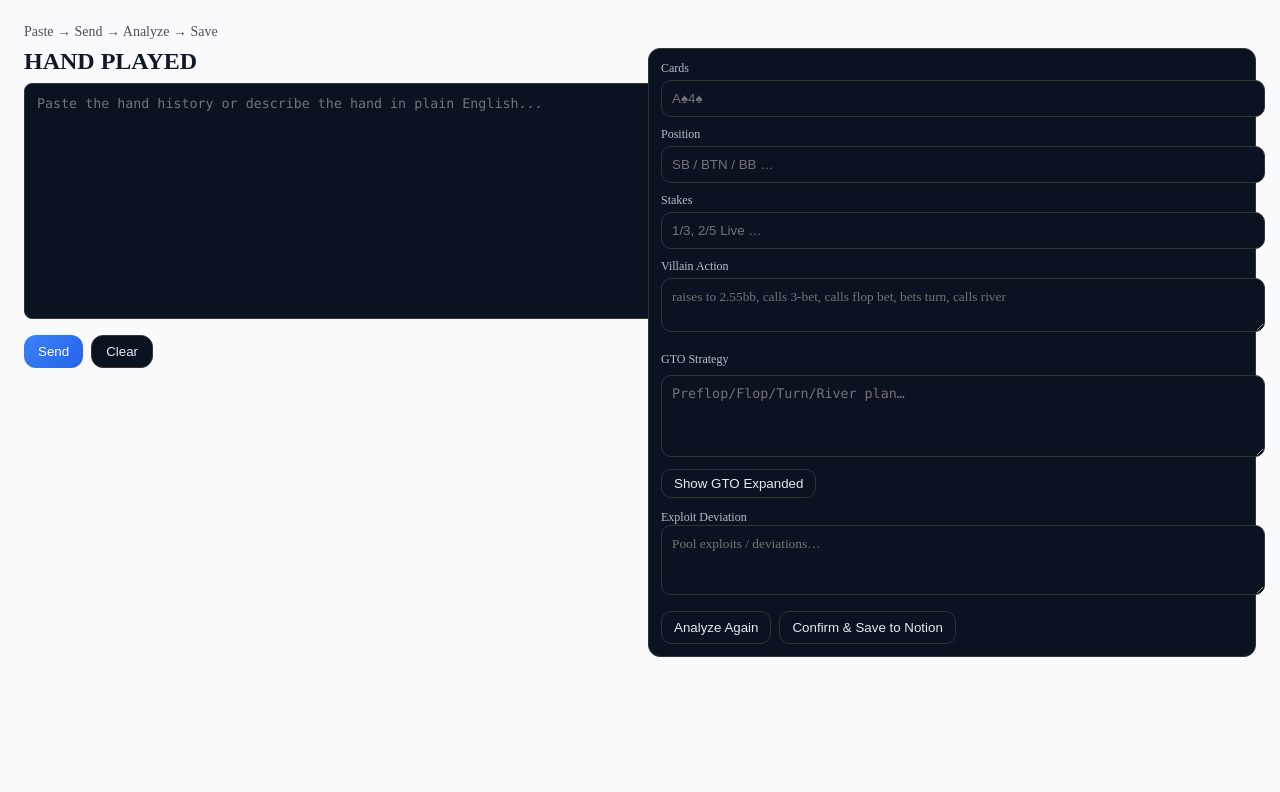
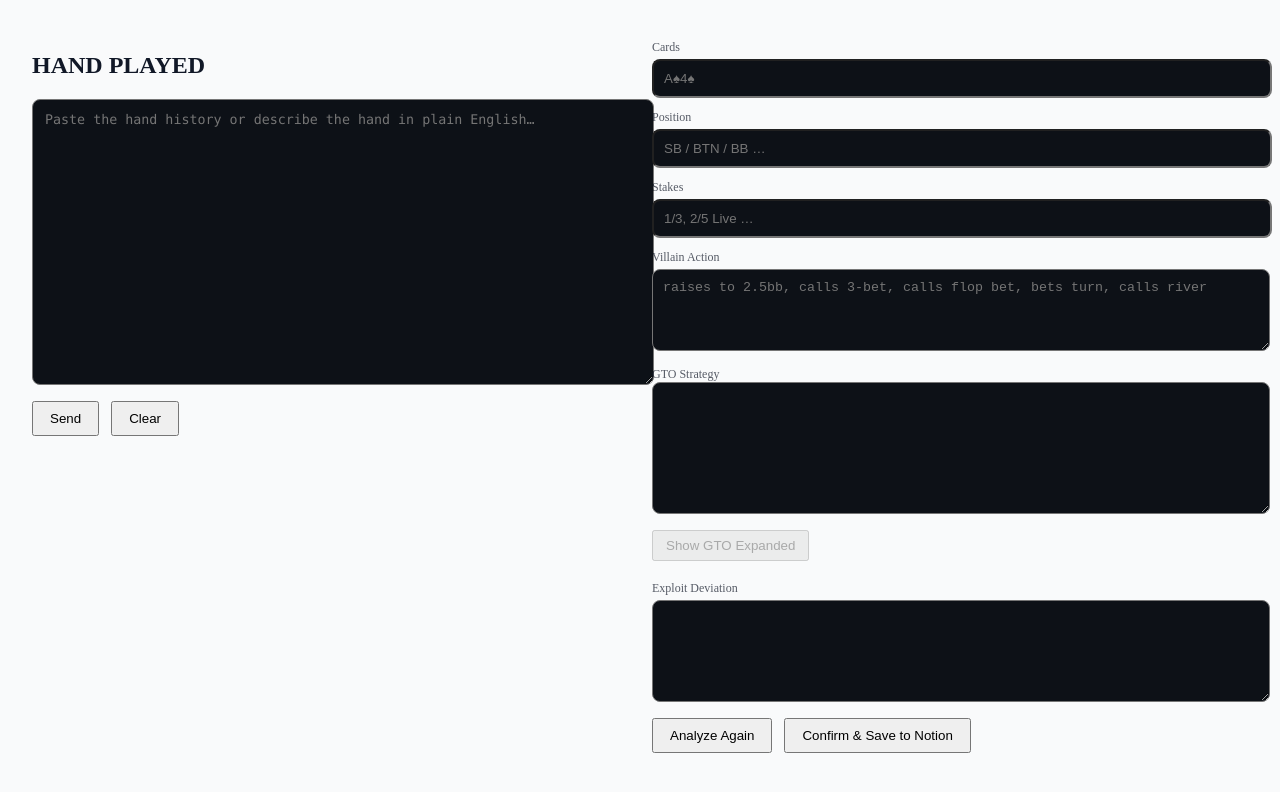
Before and after one commit to yeruvabala/notion-poker-web, a Next.js app: page / in a window 1280 px wide. Shown: the top 792 px of the page. Built offline with nearby package versions, Linux system fonts and the light colour scheme.

Commit message:
Update page.tsx

```diff
--- a/app/page.tsx
+++ b/app/page.tsx
@@ -1,13 +1,12 @@
-// app/page.tsx
 'use client';
 
-import React, { useMemo, useState } from 'react';
+import React from 'react';
 
 type Analysis = {
   gto_strategy?: string;
   exploit_deviation?: string;
   learning_tag?: string[];
-  gto_expanded?: string;
+  gto_expanded_text?: string;
   facts?: {
     effStackBB?: number | null;
     flop?: string[] | null;
@@ -18,37 +17,34 @@ type Analysis = {
 };
 
 export default function Page() {
-  // LEFT: the freeform input
-  const [rawText, setRawText] = useState('');
-
-  // RIGHT: parsed/editable-ish fields you already show
-  const [fields, setFields] = useState({
+  const [rawText, setRawText] = React.useState('');
+  const [fields, setFields] = React.useState({
     cards: '',
     position: '',
     stakes: '',
     villain_action: '',
   });
 
-  // API response
-  const [analysis, setAnalysis] = useState<Analysis | null>(null);
-  const [loading, setLoading] = useState(false);
-  const [showExpanded, setShowExpanded] = useState(false);
-  const [error, setError] = useState<string | null>(null);
+  const [analysis, setAnalysis] = React.useState<Analysis | null>(null);
+  const [loading, setLoading] = React.useState(false);
+  const [showExpanded, setShowExpanded] = React.useState(false);
+  const [error, setError] = React.useState<string | null>(null);
 
-  const chips = useMemo(() => {
-    const f = analysis?.facts;
-    if (!f) return [];
-    return [
-      f.effStackBB ? `Stack: ${f.effStackBB}bb` : null,
-      f.flop?.length ? `Flop: ${f.flop.join(' ')}` : null,
-      f.turn ? `Turn: ${f.turn}` : null,
-      f.river ? `River: ${f.river}` : null,
-    ].filter(Boolean) as string[];
+  const gtoText = React.useMemo(() => analysis?.gto_strategy ?? '', [analysis]);
+  const expandedText = React.useMemo(
+    () => analysis?.gto_expanded_text ?? '',
+    [analysis]
+  );
+
+  const stackChip = React.useMemo(() => {
+    const n = analysis?.facts?.effStackBB;
+    return Number.isFinite(n as any) ? `${n}bb` : '';
   }, [analysis]);
 
-  async function handleAnalyze() {
+  async function onSend() {
     setError(null);
     setLoading(true);
+    setAnalysis(null);
     setShowExpanded(false);
     try {
       const res = await fetch('/api/analyze-hand', {
@@ -58,372 +54,171 @@ export default function Page() {
           rawText,
           position: fields.position,
           stakes: fields.stakes,
+          cards: fields.cards,
           villainAction: fields.villain_action,
-          cards: fields.cards,
         }),
       });
-
-      if (!res.ok) {
-        const j = await res.json().catch(() => ({}));
-        throw new Error(j?.error || 'Request failed');
-      }
-      const data = (await res.json()) as Analysis;
+      const data = await res.json();
+      if (!res.ok) throw new Error(data?.error || 'Failed');
       setAnalysis(data);
     } catch (e: any) {
       setError(e?.message || 'Failed to analyze hand');
-      setAnalysis(null);
     } finally {
       setLoading(false);
     }
   }
 
-  function handleClear() {
+  function onClear() {
     setRawText('');
-    setFields({
-      cards: '',
-      position: '',
-      stakes: '',
-      villain_action: '',
-    });
+    setFields({ cards: '', position: '', stakes: '', villain_action: '' });
     setAnalysis(null);
     setShowExpanded(false);
     setError(null);
   }
 
   return (
-    <main style={{ padding: '16px', maxWidth: 1280, margin: '0 auto' }}>
-      {/* Top breadcrumbs (unchanged) */}
-      <div style={{ opacity: 0.75, fontSize: 14, marginBottom: 8 }}>
-        Paste → Send → Analyze → Save
+    <div style={{ display: 'grid', gridTemplateColumns: '1fr 1fr', gap: 24, padding: 24 }}>
+      {/* LEFT: input */}
+      <div>
+        <h2>HAND PLAYED</h2>
+        <textarea
+          value={rawText}
+          onChange={(e) => setRawText(e.target.value)}
+          placeholder="Paste the hand history or describe the hand in plain English…"
+          style={{
+            width: '100%',
+            height: 260,
+            borderRadius: 8,
+            padding: 12,
+            background: '#0d1117',
+            color: '#eee',
+            fontFamily: 'ui-monospace, Menlo, Monaco, Consolas, "Liberation Mono", "Courier New", monospace',
+          }}
+        />
+        <div style={{ display: 'flex', gap: 12, marginTop: 12 }}>
+          <button onClick={onSend} disabled={loading} style={{ padding: '8px 16px' }}>
+            {loading ? 'Analyzing…' : 'Send'}
+          </button>
+          <button onClick={onClear} style={{ padding: '8px 16px' }}>Clear</button>
+        </div>
+        {error && <div style={{ color: '#f33', marginTop: 8 }}>{error}</div>}
       </div>
 
-      <div style={{ display: 'grid', gap: 16, gridTemplateColumns: '1fr 1fr' }}>
-        {/* LEFT COLUMN */}
-        <section>
-          <h2 style={{ margin: '0 0 8px' }}>HAND PLAYED</h2>
+      {/* RIGHT: parsed + analysis */}
+      <div>
+        {/* Top chips (optional, keep your existing UI) */}
+        <div style={{ display: 'flex', gap: 8, marginBottom: 8 }}>
+          {stackChip && (
+            <span style={{
+              fontSize: 12, padding: '4px 8px', borderRadius: 999,
+              background: '#1f6feb', color: 'white'
+            }}>
+              Stack: {stackChip}
+            </span>
+          )}
+        </div>
 
+        {/* Cards */}
+        <section style={{ marginBottom: 12 }}>
+          <div style={{ fontSize: 12, opacity: 0.7, marginBottom: 4 }}>Cards</div>
+          <input
+            value={fields.cards}
+            onChange={(e) => setFields({ ...fields, cards: e.target.value })}
+            placeholder="A♠4♠"
+            style={{ width: '100%', padding: 10, borderRadius: 8, background: '#0d1117', color: '#eee' }}
+          />
+        </section>
+
+        {/* Position */}
+        <section style={{ marginBottom: 12 }}>
+          <div style={{ fontSize: 12, opacity: 0.7, marginBottom: 4 }}>Position</div>
+          <input
+            value={fields.position}
+            onChange={(e) => setFields({ ...fields, position: e.target.value })}
+            placeholder="SB / BTN / BB …"
+            style={{ width: '100%', padding: 10, borderRadius: 8, background: '#0d1117', color: '#eee' }}
+          />
+        </section>
+
+        {/* Stakes */}
+        <section style={{ marginBottom: 12 }}>
+          <div style={{ fontSize: 12, opacity: 0.7, marginBottom: 4 }}>Stakes</div>
+          <input
+            value={fields.stakes}
+            onChange={(e) => setFields({ ...fields, stakes: e.target.value })}
+            placeholder="1/3, 2/5 Live …"
+            style={{ width: '100%', padding: 10, borderRadius: 8, background: '#0d1117', color: '#eee' }}
+          />
+        </section>
+
+        {/* Villain Action */}
+        <section style={{ marginBottom: 12 }}>
+          <div style={{ fontSize: 12, opacity: 0.7, marginBottom: 4 }}>Villain Action</div>
           <textarea
-            value={rawText}
-            onChange={(e) => setRawText(e.target.value)}
-            rows={14}
+            value={fields.villain_action}
+            onChange={(e) => setFields({ ...fields, villain_action: e.target.value })}
+            placeholder="raises to 2.5bb, calls 3-bet, calls flop bet, bets turn, calls river"
+            style={{ width: '100%', padding: 10, borderRadius: 8, background: '#0d1117', color: '#eee', height: 60 }}
+          />
+        </section>
+
+        {/* GTO Strategy (concise) */}
+        <section style={{ marginBottom: 12 }}>
+          <div style={{ display: 'flex', alignItems: 'center', gap: 12 }}>
+            <div style={{ fontSize: 12, opacity: 0.7 }}>GTO Strategy</div>
+          </div>
+          <textarea
+            readOnly
+            value={gtoText}
+            placeholder=""
             style={{
-              width: '100%',
-              resize: 'vertical',
-              fontFamily: 'ui-monospace, SFMono-Regular, Menlo, monospace',
-              padding: 12,
-              borderRadius: 8,
-              border: '1px solid var(--border, #333)',
-              background: 'var(--panel, #0B1220)',
-              color: 'var(--fg, #E6EAF2)',
+              width: '100%', minHeight: 110, borderRadius: 8, padding: 10,
+              background: '#0d1117', color: '#eee', whiteSpace: 'pre-wrap'
             }}
-            placeholder="Paste the hand history or describe the hand in plain English..."
           />
+        </section>
 
-          <div style={{ marginTop: 12, display: 'flex', gap: 8 }}>
-            <button
-              onClick={handleAnalyze}
-              disabled={loading}
+        {/* Expanded tree */}
+        <section style={{ marginBottom: 12 }}>
+          <button
+            onClick={() => setShowExpanded((s) => !s)}
+            disabled={!expandedText}
+            style={{ padding: '6px 12px', marginBottom: 8 }}
+          >
+            {showExpanded ? 'Hide GTO Expanded' : 'Show GTO Expanded'}
+          </button>
+          {showExpanded && (
+            <textarea
+              readOnly
+              value={expandedText}
               style={{
-                padding: '8px 14px',
-                borderRadius: 12,
-                border: 'none',
-                background:
-                  'linear-gradient(135deg, #3B82F6 0%, #2563EB 100%)',
-                color: 'white',
-                cursor: 'pointer',
-                opacity: loading ? 0.7 : 1,
+                width: '100%', minHeight: 260, borderRadius: 8, padding: 10,
+                background: '#0d1117', color: '#eee', whiteSpace: 'pre', fontFamily: 'ui-monospace, Menlo, Monaco, Consolas, "Courier New", monospace'
               }}
-            >
-              {loading ? 'Analyzing…' : 'Send'}
-            </button>
-
-            <button
-              onClick={handleClear}
-              style={{
-                padding: '8px 14px',
-                borderRadius: 12,
-                border: '1px solid var(--border, #333)',
-                background: 'var(--panel, #0B1220)',
-                color: 'var(--fg, #E6EAF2)',
-                cursor: 'pointer',
-              }}
-            >
-              Clear
-            </button>
-          </div>
-
-          {!!error && (
-            <div style={{ color: '#ef4444', marginTop: 8 }}>
-              {error}
-            </div>
+            />
           )}
         </section>
 
-        {/* RIGHT COLUMN */}
-        <section
-          style={{
-            borderRadius: 12,
-            padding: 12,
-            background: 'var(--panel, #0B1220)',
-            color: 'var(--fg, #E6EAF2)',
-            border: '1px solid var(--border, #333)',
-          }}
-        >
-          {/* Chips row from learning tags (if you want to surface them) */}
-          {analysis?.learning_tag?.length ? (
-            <div style={{ display: 'flex', gap: 8, flexWrap: 'wrap', marginBottom: 8 }}>
-              {analysis.learning_tag.map((t, i) => (
-                <span
-                  key={i}
-                  style={{
-                    padding: '4px 10px',
-                    borderRadius: 999,
-                    background: 'rgba(59,130,246,0.15)',
-                    border: '1px solid rgba(59,130,246,0.4)',
-                    fontSize: 12,
-                  }}
-                >
-                  {t}
-                </span>
-              ))}
-            </div>
-          ) : null}
-
-          {/* Cards */}
-          <div style={{ marginBottom: 10 }}>
-            <div style={{ fontSize: 12, opacity: 0.8, marginBottom: 4 }}>
-              Cards
-            </div>
-            <input
-              value={fields.cards}
-              onChange={(e) =>
-                setFields((f) => ({ ...f, cards: e.target.value }))
-              }
-              placeholder="A♠4♠"
-              style={{
-                width: '100%',
-                padding: 10,
-                borderRadius: 10,
-                background: 'var(--panel, #0B1220)',
-                border: '1px solid var(--border, #333)',
-                color: 'var(--fg, #E6EAF2)',
-              }}
-            />
-          </div>
-
-          {/* Position */}
-          <div style={{ marginBottom: 10 }}>
-            <div style={{ fontSize: 12, opacity: 0.8, marginBottom: 4 }}>
-              Position
-            </div>
-            <input
-              value={fields.position}
-              onChange={(e) =>
-                setFields((f) => ({ ...f, position: e.target.value }))
-              }
-              placeholder="SB / BTN / BB …"
-              style={{
-                width: '100%',
-                padding: 10,
-                borderRadius: 10,
-                background: 'var(--panel, #0B1220)',
-                border: '1px solid var(--border, #333)',
-                color: 'var(--fg, #E6EAF2)',
-              }}
-            />
-          </div>
-
-          {/* Stakes */}
-          <div style={{ marginBottom: 10 }}>
-            <div style={{ fontSize: 12, opacity: 0.8, marginBottom: 4 }}>
-              Stakes
-            </div>
-            <input
-              value={fields.stakes}
-              onChange={(e) =>
-                setFields((f) => ({ ...f, stakes: e.target.value }))
-              }
-              placeholder="1/3, 2/5 Live …"
-              style={{
-                width: '100%',
-                padding: 10,
-                borderRadius: 10,
-                background: 'var(--panel, #0B1220)',
-                border: '1px solid var(--border, #333)',
-                color: 'var(--fg, #E6EAF2)',
-              }}
-            />
-          </div>
-
-          {/* Villain Action */}
-          <div style={{ marginBottom: 16 }}>
-            <div style={{ fontSize: 12, opacity: 0.8, marginBottom: 4 }}>
-              Villain Action
-            </div>
-            <textarea
-              value={fields.villain_action}
-              onChange={(e) =>
-                setFields((f) => ({ ...f, villain_action: e.target.value }))
-              }
-              rows={2}
-              placeholder="raises to 2.55bb, calls 3-bet, calls flop bet, bets turn, calls river"
-              style={{
-                width: '100%',
-                padding: 10,
-                borderRadius: 10,
-                background: 'var(--panel, #0B1220)',
-                border: '1px solid var(--border, #333)',
-                color: 'var(--fg, #E6EAF2)',
-                fontFamily: 'inherit',
-              }}
-            />
-          </div>
-
-          {/* GTO Strategy + Facts chips */}
-          <div style={{ marginBottom: 8, display: 'flex', alignItems: 'center', gap: 8, flexWrap: 'wrap' }}>
-            <div style={{ fontSize: 12, opacity: 0.8 }}>GTO Strategy</div>
-            {chips.length > 0 && (
-              <div style={{ display: 'flex', gap: 6, flexWrap: 'wrap' }}>
-                {chips.map((c, i) => (
-                  <span
-                    key={i}
-                    style={{
-                      padding: '2px 8px',
-                      borderRadius: 999,
-                      border: '1px solid rgba(148,163,184,0.35)',
-                      background: 'rgba(148,163,184,0.08)',
-                      fontSize: 12,
-                    }}
-                  >
-                    {c}
-                  </span>
-                ))}
-              </div>
-            )}
-          </div>
-
+        {/* Exploit Deviations */}
+        <section style={{ marginBottom: 12 }}>
+          <div style={{ fontSize: 12, opacity: 0.7, marginBottom: 4 }}>Exploit Deviation</div>
           <textarea
-            value={analysis?.gto_strategy || ''}
             readOnly
-            rows={4}
-            placeholder="Preflop/Flop/Turn/River plan…"
+            value={analysis?.exploit_deviation ?? ''}
             style={{
-              width: '100%',
-              padding: 10,
-              borderRadius: 10,
-              background: 'var(--panel, #0B1220)',
-              border: '1px solid var(--border, #333)',
-              color: 'var(--fg, #E6EAF2)',
-              fontFamily: 'ui-monospace, SFMono-Regular, Menlo, monospace',
-              marginBottom: 8,
+              width: '100%', minHeight: 80, borderRadius: 8, padding: 10,
+              background: '#0d1117', color: '#eee', whiteSpace: 'pre-wrap'
             }}
           />
+        </section>
 
-          {/* Toggle for expanded */}
-          <div style={{ marginBottom: 12 }}>
-            {!showExpanded ? (
-              <button
-                onClick={() => setShowExpanded(true)}
-                style={{
-                  padding: '6px 12px',
-                  borderRadius: 10,
-                  border: '1px solid var(--border, #333)',
-                  background: 'var(--panel, #0B1220)',
-                  color: 'var(--fg, #E6EAF2)',
-                  cursor: 'pointer',
-                }}
-              >
-                Show GTO Expanded
-              </button>
-            ) : (
-              <button
-                onClick={() => setShowExpanded(false)}
-                style={{
-                  padding: '6px 12px',
-                  borderRadius: 10,
-                  border: '1px solid var(--border, #333)',
-                  background: 'var(--panel, #0B1220)',
-                  color: 'var(--fg, #E6EAF2)',
-                  cursor: 'pointer',
-                }}
-              >
-                Hide GTO Expanded
-              </button>
-            )}
-          </div>
-
-          {showExpanded && (
-            <pre
-              style={{
-                whiteSpace: 'pre-wrap',
-                fontFamily: 'ui-monospace, SFMono-Regular, Menlo, monospace',
-                border: '1px solid var(--border, #333)',
-                background: 'var(--panel, #0B1220)',
-                color: 'var(--fg, #E6EAF2)',
-                borderRadius: 10,
-                padding: 12,
-                marginBottom: 16,
-                maxHeight: 360,
-                overflow: 'auto',
-              }}
-            >
-              {analysis?.gto_expanded || ''}
-            </pre>
-          )}
-
-          {/* Exploit Deviation */}
-          <div style={{ marginTop: 8, fontSize: 12, opacity: 0.8 }}>
-            Exploit Deviation
-          </div>
-          <textarea
-            value={analysis?.exploit_deviation || ''}
-            readOnly
-            rows={3}
-            placeholder="Pool exploits / deviations…"
-            style={{
-              width: '100%',
-              padding: 10,
-              borderRadius: 10,
-              background: 'var(--panel, #0B1220)',
-              border: '1px solid var(--border, #333)',
-              color: 'var(--fg, #E6EAF2)',
-              fontFamily: 'inherit',
-            }}
-          />
-
-          {/* Footer actions (leave as-is; hook to your Notion save if you have) */}
-          <div style={{ marginTop: 12, display: 'flex', gap: 8 }}>
-            <button
-              onClick={handleAnalyze}
-              disabled={loading}
-              style={{
-                padding: '8px 12px',
-                borderRadius: 10,
-                border: '1px solid var(--border, #333)',
-                background: 'var(--panel, #0B1220)',
-                color: 'var(--fg, #E6EAF2)',
-                cursor: 'pointer',
-              }}
-            >
-              Analyze Again
-            </button>
-            <button
-              // Hook this to your Notion POST if you already had it wired
-              onClick={() => alert('Hook this to your Notion save route')}
-              style={{
-                padding: '8px 12px',
-                borderRadius: 10,
-                border: '1px solid var(--border, #333)',
-                background: 'var(--panel, #0B1220)',
-                color: 'var(--fg, #E6EAF2)',
-                cursor: 'pointer',
-              }}
-            >
-              Confirm & Save to Notion
-            </button>
-          </div>
-        </section>
+        <div style={{ display: 'flex', gap: 12 }}>
+          <button onClick={onSend} disabled={loading} style={{ padding: '8px 16px' }}>
+            {loading ? 'Analyzing…' : 'Analyze Again'}
+          </button>
+          <button style={{ padding: '8px 16px' }}>Confirm & Save to Notion</button>
+        </div>
       </div>
-    </main>
+    </div>
   );
 }
```
